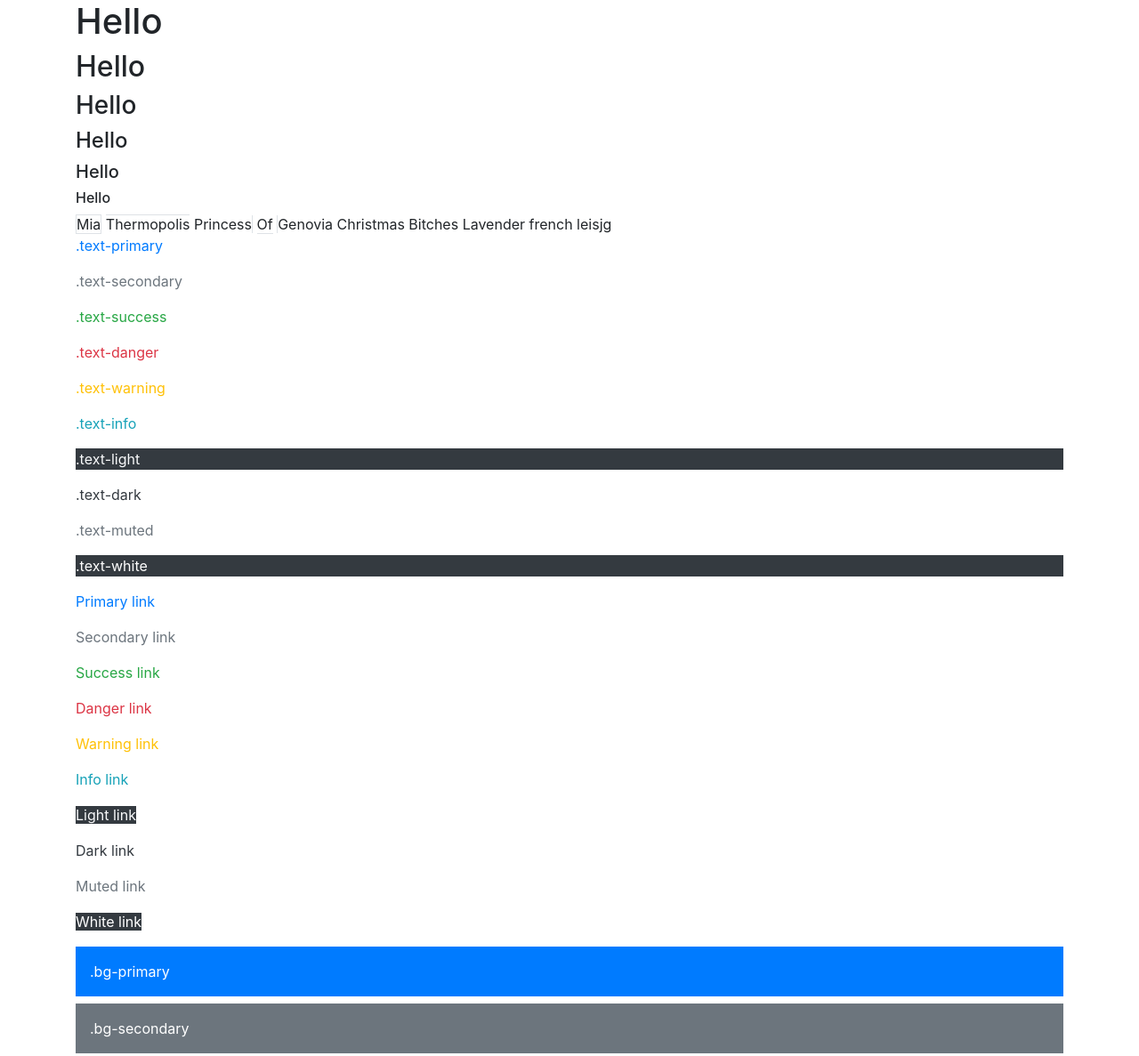
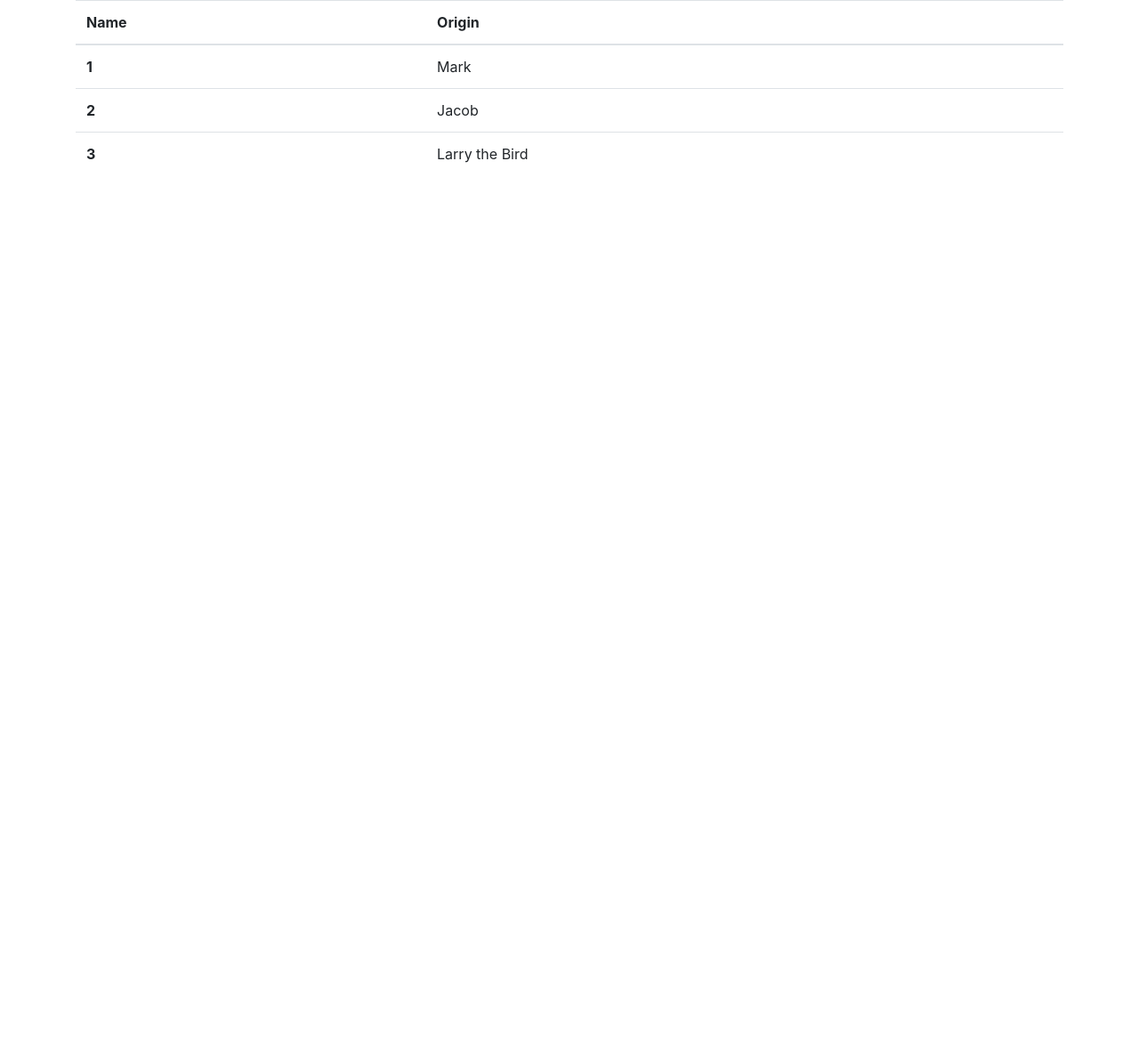
Before and after one commit to Pur3-MAlice/Bootstrap-Playground, a plain HTML site: page index.html in a window 1280 px wide. Shown: the top 1187 px of the page at 89% size. After the commit the page ends 800 px from the top, so only its background shows below. Drawn offline with Linux system fonts and the light colour scheme.

Commit message:
Table challenge

```diff
--- a/index.html
+++ b/index.html
@@ -10,58 +10,28 @@
   </head>
   <body>
     <div class="container">
-      <h1 class="">Hello</h1>
-      <h2 class="">Hello</h2>
-      <h3 class="">Hello</h3>
-      <h4 class="">Hello</h4>
-      <h5 class="">Hello</h5>
-      <h6 class="">Hello</h6>
-      <span class="border">Mia</span>
-      <span class="border-top">Thermopolis</span>
-      <span class="border-right">Princess</span>
-      <span class="border-bottom">Of</span>
-      <span class="border-left">Genovia</span>
-      <span class="border-0">Christmas</span>
-      <span class="border-top-0">Bitches</span>
-      <span class="border-right-0">Lavender</span>
-      <span class="border-bottom-0">french</span>
-      <span class="border-left-0">leisjg</span>
-      <p class="text-primary">.text-primary</p>
-      <p class="text-secondary">.text-secondary</p>
-      <p class="text-success">.text-success</p>
-      <p class="text-danger">.text-danger</p>
-      <p class="text-warning">.text-warning</p>
-      <p class="text-info">.text-info</p>
-      <p class="text-light bg-dark">.text-light</p>
-      <p class="text-dark">.text-dark</p>
-      <p class="text-muted">.text-muted</p>
-      <p class="text-white bg-dark">.text-white</p>
-      <p><a href="#" class="text-primary">Primary link</a></p>
-      <p><a href="#" class="text-secondary">Secondary link</a></p>
-      <p><a href="#" class="text-success">Success link</a></p>
-      <p><a href="#" class="text-danger">Danger link</a></p>
-      <p><a href="#" class="text-warning">Warning link</a></p>
-      <p><a href="#" class="text-info">Info link</a></p>
-      <p><a href="#" class="text-light bg-dark">Light link</a></p>
-      <p><a href="#" class="text-dark">Dark link</a></p>
-      <p><a href="#" class="text-muted">Muted link</a></p>
-      <p><a href="#" class="text-white bg-dark">White link</a></p>
-      <div class="p-3 mb-2 bg-primary text-white">.bg-primary</div>
-      <div class="p-3 mb-2 bg-secondary text-white">.bg-secondary</div>
-      <div class="p-3 mb-2 bg-success text-white">.bg-success</div>
-      <div class="p-3 mb-2 bg-danger text-white">.bg-danger</div>
-      <div class="p-3 mb-2 bg-warning text-dark">.bg-warning</div>
-      <div class="p-3 mb-2 bg-info text-white">.bg-info</div>
-      <div class="p-3 mb-2 bg-light text-dark">.bg-light</div>
-      <div class="p-3 mb-2 bg-dark text-white">.bg-dark</div>
-      <div class="p-3 mb-2 bg-white text-dark">.bg-white</div>
-      <img src="..." alt="..." class="rounded">
-      <img src="..." alt="..." class="rounded-top">
-      <img src="..." alt="..." class="rounded-right">
-      <img src="..." alt="..." class="rounded-bottom">
-      <img src="..." alt="..." class="rounded-left">
-      <img src="..." alt="..." class="rounded-circle">
-      <img src="..." alt="..." class="rounded-0">
+      <table class="table">
+        <thead>
+          <tr>
+            <th scope="col">Name</th>
+            <th scope="col">Origin</th>
+          </tr>
+        </thead>
+        <tbody>
+          <tr>
+            <th scope="row">1</th>
+            <td>Mark</td>
+          </tr>
+          <tr>
+            <th scope="row">2</th>
+            <td>Jacob</td>
+          </tr>
+          <tr>
+            <th scope="row">3</th>
+            <td colspan="2">Larry the Bird</td>
+          </tr>
+        </tbody>
+      </table>
     </div><!-- container -->
 
     <script src="js/jquery.slim.min.js"></script>
```
